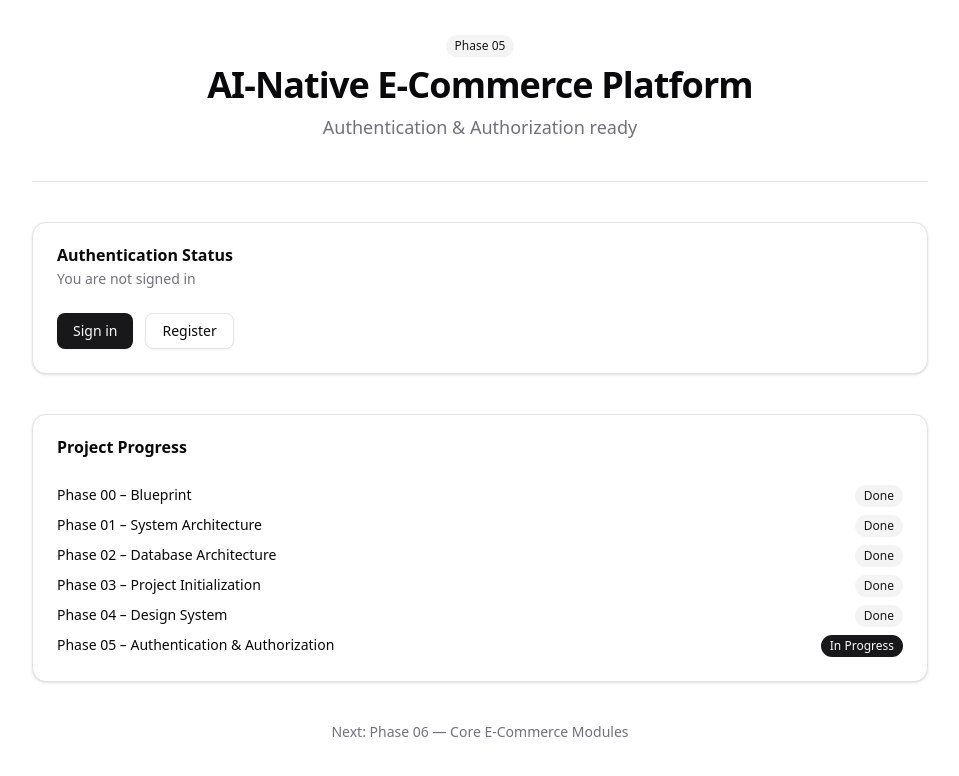
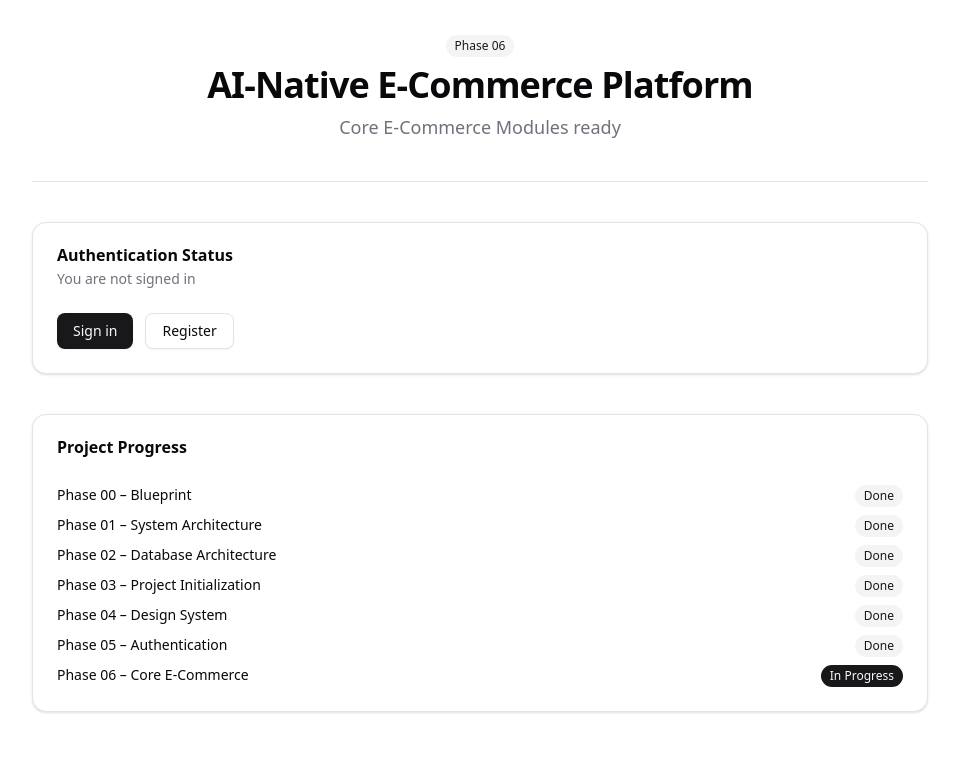
Before and after one commit to sahadatsonar-cmyk/ai-native-ecommerce, a Next.js app: page / in a window 1280 px wide. Shown: the top 776 px of the page, without its empty margins (160-1119 px from the left). Built offline with nearby package versions, Linux system fonts and the light colour scheme; no server answers.

Commit message:
Add Admin Panel links on homepage for logged-in admin users

```diff
--- a/app/page.tsx
+++ b/app/page.tsx
@@ -11,24 +11,61 @@ import { Badge } from "@/components/ui/badge";
 import { Separator } from "@/components/ui/separator";
 import Link from "next/link";
 
+export const dynamic = "force-dynamic";
+
 export default async function HomePage() {
   const session = await auth();
   const user = session?.user;
+  const isAdmin =
+    user &&
+    ["super_admin", "admin", "manager", "staff"].includes(user.role);
 
   return (
     <main className="min-h-screen bg-background p-8">
       <div className="mx-auto max-w-4xl space-y-10">
         <div className="space-y-2 text-center">
-          <Badge variant="secondary">Phase 05</Badge>
+          <Badge variant="secondary">Phase 06</Badge>
           <h1 className="text-4xl font-bold tracking-tight">
             AI-Native E-Commerce Platform
           </h1>
           <p className="text-muted-foreground text-lg">
-            Authentication & Authorization ready
+            Core E-Commerce Modules ready
           </p>
         </div>
 
         <Separator />
+
+        {/* Quick Links for Admin */}
+        {isAdmin && (
+          <Card className="border-primary/30 bg-primary/5">
+            <CardHeader>
+              <CardTitle>Admin Panel</CardTitle>
+              <CardDescription>
+                Manage products, categories and more
+              </CardDescription>
+            </CardHeader>
+            <CardContent className="flex flex-wrap gap-3">
+              <Link
+                href="/admin/products"
+                className="inline-flex items-center justify-center rounded-md text-sm font-medium bg-primary text-primary-foreground shadow-xs hover:bg-primary/90 h-9 px-4"
+              >
+                Products
+              </Link>
+              <Link
+                href="/admin/categories"
+                className="inline-flex items-center justify-center rounded-md text-sm font-medium border bg-background shadow-xs hover:bg-accent h-9 px-4"
+              >
+                Categories
+              </Link>
+              <Link
+                href="/admin/products/new"
+                className="inline-flex items-center justify-center rounded-md text-sm font-medium border bg-background shadow-xs hover:bg-accent h-9 px-4"
+              >
+                Add Product
+              </Link>
+            </CardContent>
+          </Card>
+        )}
 
         <Card>
           <CardHeader>
@@ -53,12 +90,6 @@ export default async function HomePage() {
                     <span className="text-muted-foreground">Role:</span>{" "}
                     <Badge variant="outline">{user.role}</Badge>
                   </p>
-                  <p>
-                    <span className="text-muted-foreground">Permissions:</span>{" "}
-                    {user.permissions.length > 0
-                      ? user.permissions.join(", ")
-                      : "None"}
-                  </p>
                 </div>
                 <form
                   action={async () => {
@@ -73,12 +104,18 @@ export default async function HomePage() {
               </>
             ) : (
               <div className="flex gap-3">
-                <Button>
-                  <Link href="/login">Sign in</Link>
-                </Button>
-                <Button variant="outline">
-                  <Link href="/register">Register</Link>
-                </Button>
+                <Link
+                  href="/login"
+                  className="inline-flex items-center justify-center rounded-md text-sm font-medium bg-primary text-primary-foreground shadow-xs hover:bg-primary/90 h-9 px-4"
+                >
+                  Sign in
+                </Link>
+                <Link
+                  href="/register"
+                  className="inline-flex items-center justify-center rounded-md text-sm font-medium border bg-background shadow-xs hover:bg-accent h-9 px-4"
+                >
+                  Register
+                </Link>
               </div>
             )}
           </CardContent>
@@ -110,15 +147,15 @@ export default async function HomePage() {
               <Badge variant="secondary">Done</Badge>
             </div>
             <div className="flex justify-between">
-              <span>Phase 05 – Authentication & Authorization</span>
+              <span>Phase 05 – Authentication</span>
+              <Badge variant="secondary">Done</Badge>
+            </div>
+            <div className="flex justify-between">
+              <span>Phase 06 – Core E-Commerce</span>
               <Badge>In Progress</Badge>
             </div>
           </CardContent>
         </Card>
-
-        <p className="text-center text-sm text-muted-foreground">
-          Next: Phase 06 — Core E-Commerce Modules
-        </p>
       </div>
     </main>
   );
```
